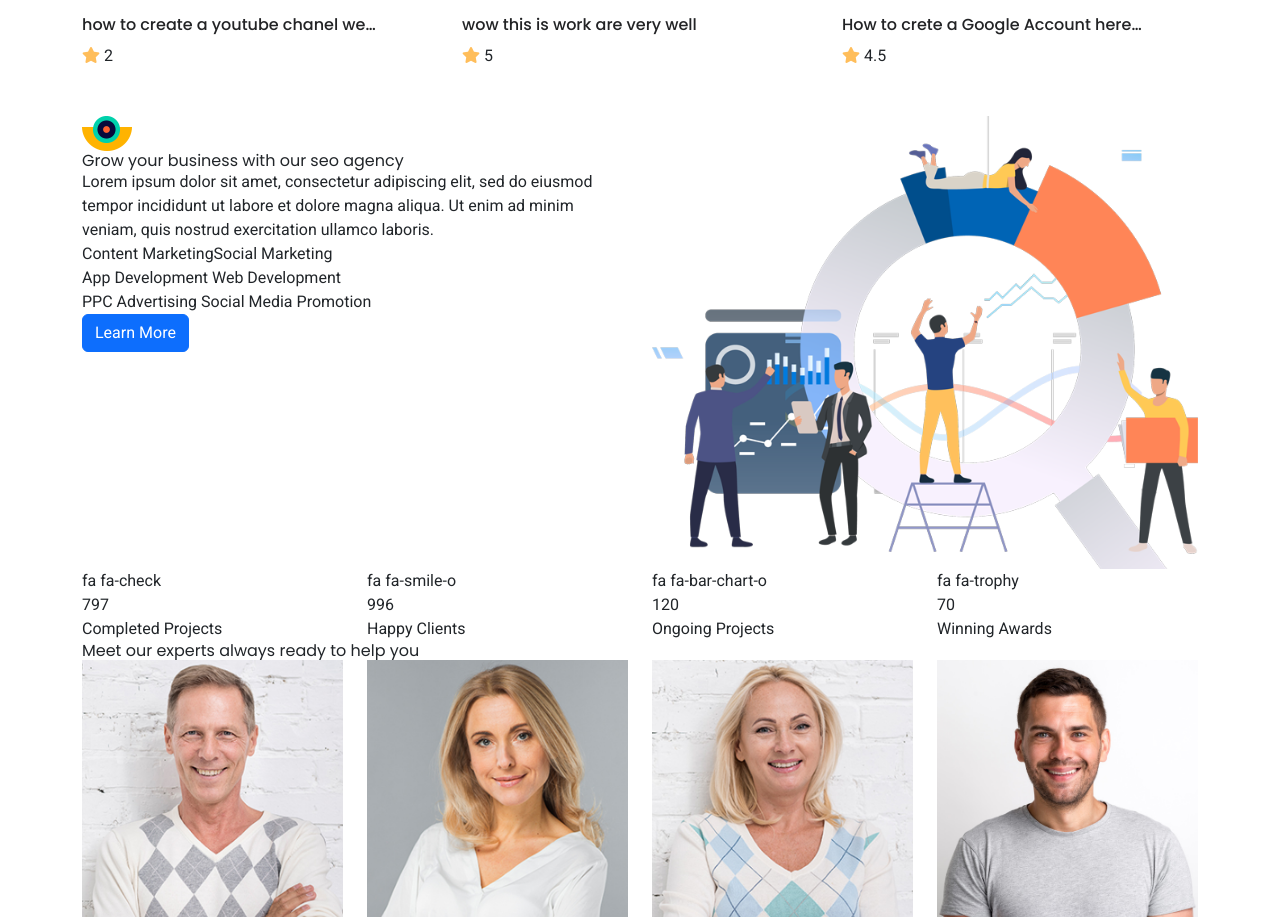
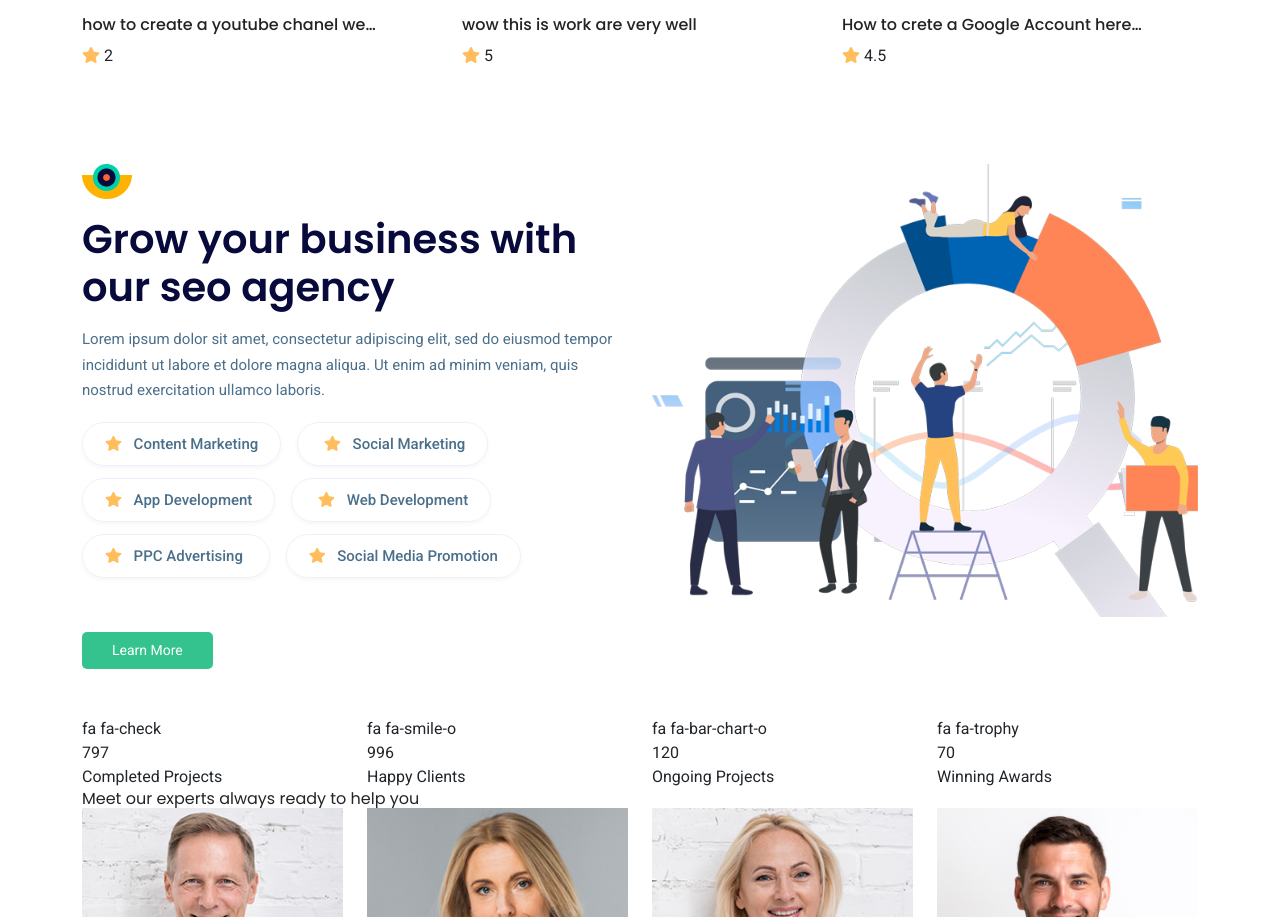
Before and after one commit to abdul-jabbar-dev/IQ_Freelancer, a React (Vite) app: page / in a window 1280 px wide. Shown: the part 1251-2168 px from the top of the page. Built offline with nearby package versions, Linux system fonts and the light colour scheme.

Commit message:
Business Section Done :

```diff
--- a/src/main/component/Business.jsx
+++ b/src/main/component/Business.jsx
@@ -5,27 +5,27 @@ import sectionImg from '../../assets/webandmobile/seo-section-2-1.png'
 
 const Business = () => {
     return (
-        <section className='business-section'>
+        <section className='business-section py-5'>
             <Container>
                 <Row>
                     <Col>
                         <img src={iconImg} alt="" />
-                        <h1>Grow your business with our seo agency</h1>
-                        <p>Lorem ipsum dolor sit amet, consectetur adipiscing elit, sed do eiusmod tempor incididunt ut labore et dolore magna aliqua. Ut enim ad minim veniam, quis nostrud exercitation ullamco laboris.</p>
-                        <div>
-                            <span>Content Marketing</span>
-                            <span>Social Marketing</span>
+                        <h1 className='py-3 business-hedding'>Grow your business with our seo agency</h1>
+                        <p className='business-text'>Lorem ipsum dolor sit amet, consectetur adipiscing elit, sed do eiusmod tempor incididunt ut labore et dolore magna aliqua. Ut enim ad minim veniam, quis nostrud exercitation ullamco laboris.</p>
+                        <div className='py-3'>
+                            <span className='feature-box me-3'> <i className="fas fa-star icon-design icon-design me-2 icon-hover"></i> Content Marketing</span>
+                            <span className='feature-box'>  <i className="fas fa-star icon-design icon-design me-2 icon-hover"></i> Social Marketing</span>
+                        </div>
+                        <div className='py-3'>
+                            <span className='feature-box me-3'>  <i className="fas fa-star icon-design icon-design me-2 icon-hover"></i> App Development</span>
+                            <span className='feature-box'>  <i className="fas fa-star icon-design icon-design me-2 icon-hover"></i> Web Development</span>
+                        </div>
+                        <div className='py-3 mb-5'>
+                            <span className='feature-box me-3'> <i className="fas fa-star icon-design icon-design me-2 icon-hover"></i> PPC Advertising	</span>
+                            <span className='feature-box'> <i className="fas fa-star icon-design icon-design me-2 icon-hover"></i> Social Media Promotion</span>
                         </div>
                         <div>
-                            <span> App Development</span>
-                            <span> Web Development</span>
-                        </div>
-                        <div>
-                            <span>PPC Advertising	</span>
-                            <span>Social Media Promotion</span>
-                        </div>
-                        <div>
-                            <Button>Learn More</Button>
+                            <button className='regular-btn'>Learn More</button>
                         </div>
                     </Col>
                     <Col>
--- a/src/main/component/style.css
+++ b/src/main/component/style.css
@@ -93,3 +93,39 @@ h1, h2,h3,h4,h5,h6{
 .icon-design{
     color: #ffbe5b;
 }
+
+/* Bussness section style are here */
+.business-hedding{
+    font-size: 40px;
+    font-weight: 600;
+    color: #080A3C;
+}
+.business-text{
+    color: #4a6f8a;
+    margin-bottom: 12px;
+    line-height: 1.7;
+    font-size: 15px;
+}
+.feature-box {
+    color: #4a6f8a;
+    background-color: #ffffff;
+    border: 1px solid #f2effc;
+    -webkit-box-shadow: 0px 2px 4px 0px rgba(12, 0, 46, 0.04);
+    box-shadow: 0px 2px 4px 0px rgba(12, 0, 46, 0.04);
+    border-radius: 30px;
+    font-size: 15px;
+    padding: 12px 22px;
+    margin-bottom: 25px;
+    cursor: pointer;
+    -webkit-transition: 0.5s;
+    transition: 0.5s;
+    font-weight: 500;
+}
+.feature-box:hover{
+    background-color: #13c4a1;
+    color: #ffffff;
+    padding-left: 25px;
+}
+.feature-box:hover > .icon-hover{
+    color: white;
+}
```
